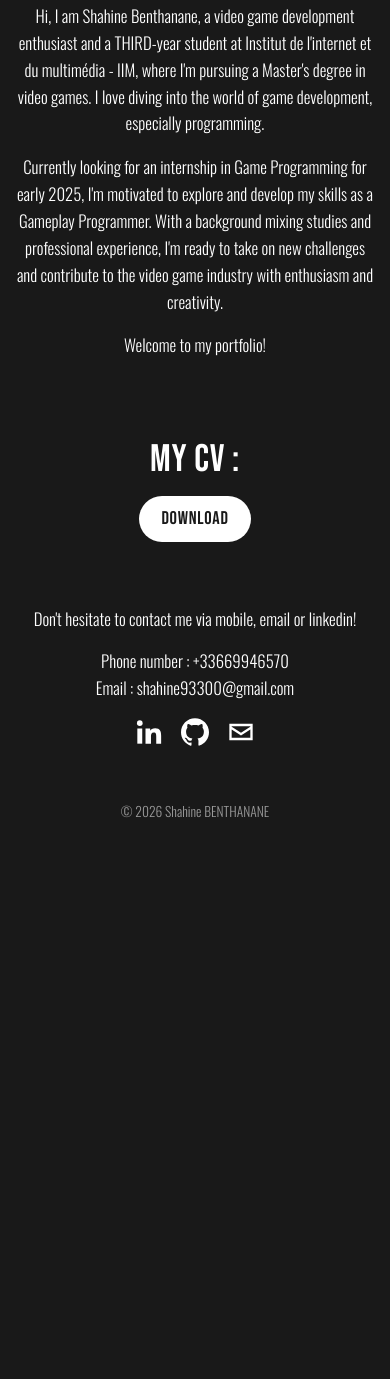
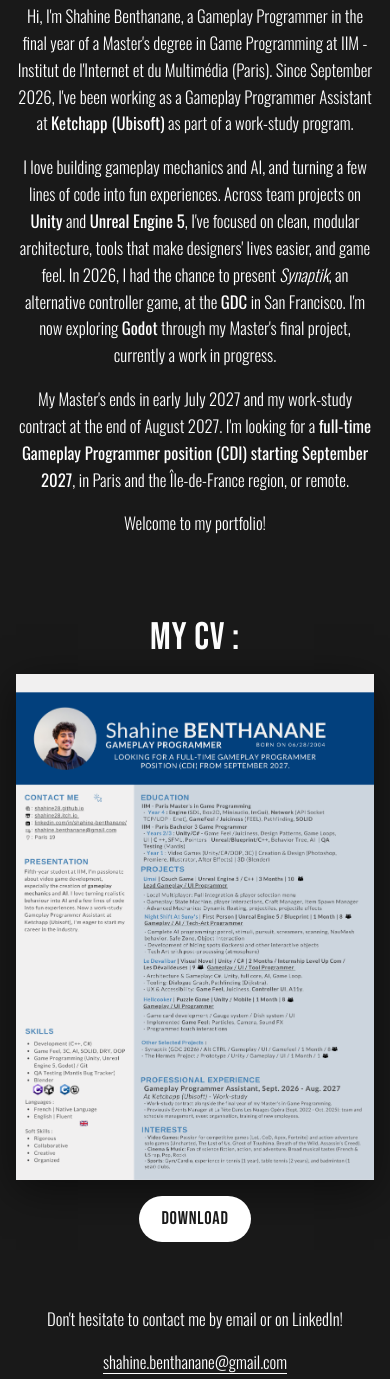
Before and after one commit to Shahine28/Shahine28.github.io, an Astro site: page /about in a window 390 px wide. Shown: the part 611-1990 px from the top of the page. Before the commit the page ends 1466 px from the top, so only its background shows below. Built offline with nearby package versions, Linux system fonts and the light colour scheme; Astro itself is replaced by a stand-in of ours.

Commit message:
[MOD] Update About Me and switch to the new English CV *
About Me now reflects the current situation (final-year Master's, work-study at Ketchapp, GDC 2026, CDI search from September 2027) and shows the CV large with a download button. Phone number and secondary email removed. The CV comes from the Canva design 'Shahine Benthanane - CV English 2026', with its portfolio link fixed in the PDF.

```diff
--- a/src/pages/about.astro
+++ b/src/pages/about.astro
@@ -3,6 +3,8 @@ import { Image } from 'astro:assets';
 import Base from '../layouts/Base.astro';
 import Socials from '../components/Socials.astro';
 import profile from '../assets/profile.jpg';
+// Image version of public/resume.pdf. Replace both together when the CV changes.
+import resumePreview from '../assets/resume-preview.png';
 import { SITE } from '../lib/site';
 ---
 <Base title="About Me">
@@ -13,15 +15,23 @@ import { SITE } from '../lib/site';
             <Image src={profile} alt="Portrait of Shahine Benthanane" widths={[400, 800]} sizes="(max-width: 800px) 90vw, 360px" class="portrait" />
             <div>
                 <p>
-                    Hi, I am Shahine Benthanane, a video game development enthusiast and a THIRD-year student at
-                    Institut de l'internet et du multimédia - IIM, where I'm pursuing a Master's degree in video games.
-                    I love diving into the world of game development, especially programming.
+                    Hi, I'm Shahine Benthanane, a Gameplay Programmer in the final year of a Master's degree in
+                    Game Programming at IIM - Institut de l'Internet et du Multimédia (Paris). Since September 2026,
+                    I've been working as a Gameplay Programmer Assistant at <strong>Ketchapp (Ubisoft)</strong> as part
+                    of a work-study program.
                 </p>
                 <p>
-                    Currently looking for an internship in Game Programming for early 2025, I'm motivated to explore
-                    and develop my skills as a Gameplay Programmer. With a background mixing studies and professional
-                    experience, I'm ready to take on new challenges and contribute to the video game industry with
-                    enthusiasm and creativity.
+                    I love building gameplay mechanics and AI, and turning a few lines of code into fun experiences.
+                    Across team projects on <strong>Unity</strong> and <strong>Unreal Engine 5</strong>, I've focused on
+                    clean, modular architecture, tools that make designers' lives easier, and game feel. In 2026, I had
+                    the chance to present <em>Synaptik</em>, an alternative controller game,
+                    at the <strong>GDC</strong> in San Francisco. I'm now exploring <strong>Godot</strong> through my Master's final project, currently a
+                    work in progress.
+                </p>
+                <p>
+                    My Master's ends in early July 2027 and my work-study contract at the end of August 2027.
+                    I'm looking for a <strong>full-time Gameplay Programmer position (CDI) starting September 2027</strong>,
+                    in Paris and the Île-de-France region, or remote.
                 </p>
                 <p>Welcome to my portfolio!</p>
             </div>
@@ -29,12 +39,15 @@ import { SITE } from '../lib/site';
 
         <div class="resume">
             <h2>My CV :</h2>
-            <a class="button" href={SITE.resume} target="_blank" rel="noopener">Download</a>
+            <a class="resume-preview" href={SITE.resume} target="_blank" rel="noopener" aria-label="Open my CV (PDF)">
+                <Image src={resumePreview} alt="Preview of my CV" widths={[600, 900, 1400]} sizes="(max-width: 900px) 100vw, 900px" />
+            </a>
+            <a class="button" href={SITE.resume} download>Download</a>
         </div>
 
         <div class="contact">
-            <p>Don't hesitate to contact me via mobile, email or linkedin!</p>
-            <p>Phone number : +33669946570<br />Email : shahine93300@gmail.com</p>
+            <p>Don't hesitate to contact me by email or on LinkedIn!</p>
+            <p><a href={'mailto:' + SITE.email}>{SITE.email}</a></p>
             <Socials size={28} />
         </div>
     </section>
@@ -64,6 +77,18 @@ import { SITE } from '../lib/site';
         }
     }
 
+    /* Oswald is only loaded in 300 and 400, so emphasis uses the regular weight instead of a faked bold. */
+    .intro strong
+    {
+        font-weight: 400;
+        color: var(--text);
+    }
+
+    .contact a
+    {
+        text-underline-offset: 0.25em;
+    }
+
     .portrait
     {
         width: 100%;
@@ -87,6 +112,25 @@ import { SITE } from '../lib/site';
         font-size: 2.4rem;
     }
 
+    .resume-preview
+    {
+        display: block;
+        width: 100%;
+        max-width: 900px;
+        box-shadow: 0 10px 40px rgba(0, 0, 0, 0.5);
+        transition: transform 0.3s ease;
+    }
+
+    .resume-preview:hover
+    {
+        transform: translateY(-4px);
+    }
+
+    .resume-preview img
+    {
+        width: 100%;
+    }
+
     .contact p
     {
         margin: 0;
```
Also changed, not shown: src/assets/resume-preview.png (added), 1 other file.
